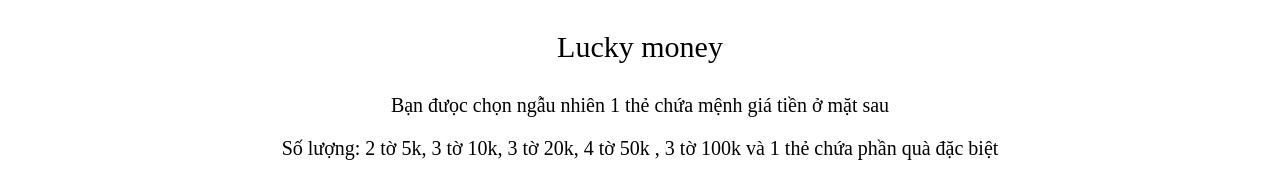
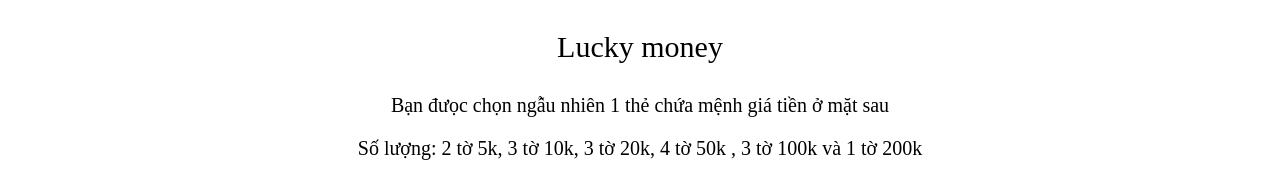
Before and after one commit to DinhKhai0201/lucky-money-flip-card, a React (Create React App) app: page / in a window 1280 px wide. Shown: the top 194 px of the page. Built offline with nearby package versions, Linux system fonts and the light colour scheme; grey boxes are pictures that could not be loaded.

Commit message:
lucky change

```diff
--- a/src/App.jsx
+++ b/src/App.jsx
@@ -12,7 +12,7 @@ export default function App() {
         </p>
         <p style={{ textAlign: "center", fontSize: "20px" }}>
           Số lượng: 2 tờ 5k, 3 tờ 10k, 3 tờ 20k, 4 tờ 50k , 3 tờ 100k
-          và 1 thẻ chứa phần quà đặc biệt{" "}
+          và 1 tờ 200k{" "}
         </p>
       </div>
       <GameBoard />
```
